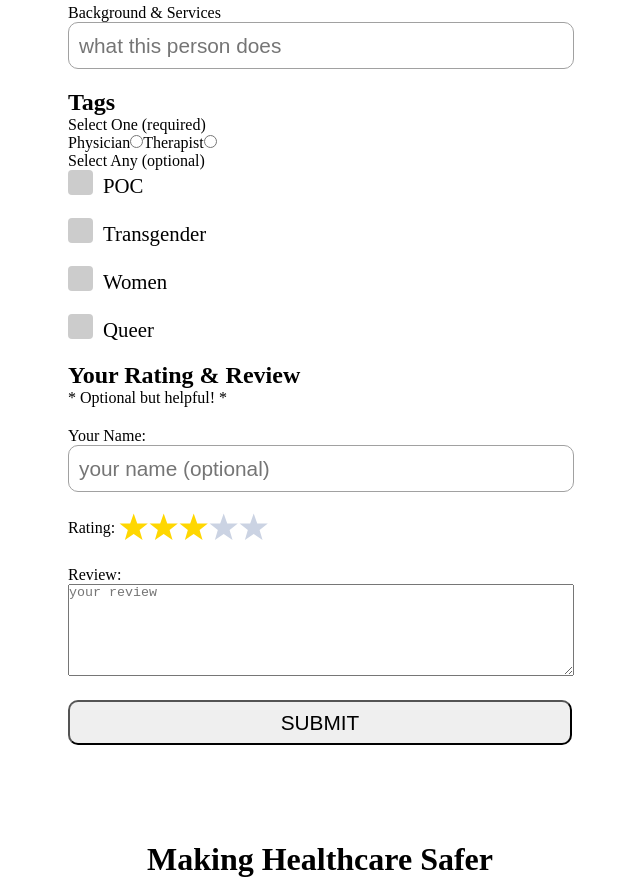
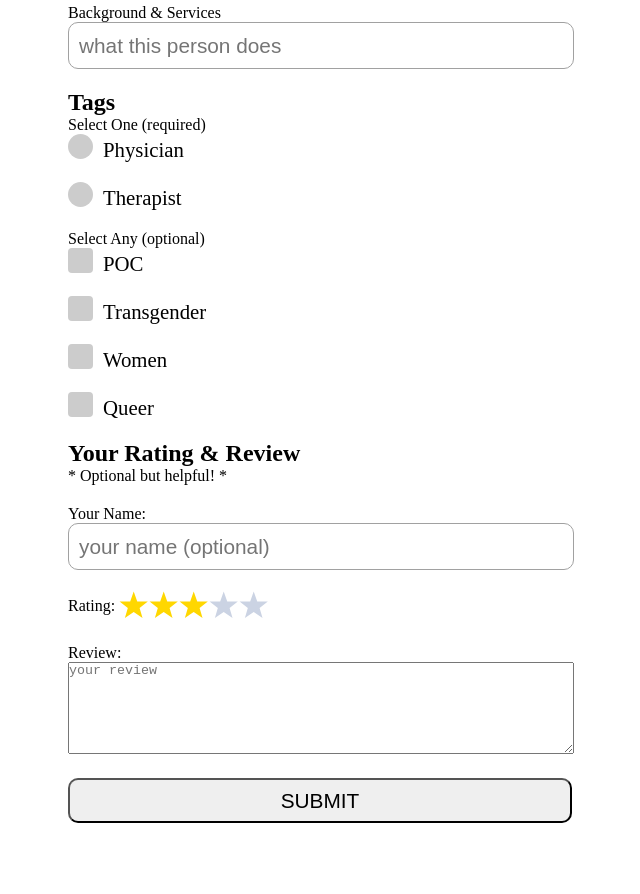
Before and after one commit to AwrenNuit/safer-care-coop, a React (Create React App) app: page / in a window 1280 px wide. Shown: the part 800-1694 px from the top of the page, without its empty margins (320-960 px from the left). Built offline with nearby package versions, Linux system fonts and the light colour scheme; no server answers; the database is empty.

Commit message:
styled radio buttons

```diff
--- a/src/components/App/App.css
+++ b/src/components/App/App.css
@@ -31,7 +31,7 @@ button {
   color: #4f71bb;
 }
 
-.checkbox-container {
+.checkbox-container, .radio-container {
   cursor: pointer;
   display: block;
   font-size: 1.3rem;
@@ -40,7 +40,7 @@ button {
   position: relative;
 }
 
-.checkbox {
+.checkbox, .radio {
   height: 0;
   opacity: 0;
   position: absolute;
@@ -52,15 +52,15 @@ button {
   background-color: #ccc;
 }
 
-.checkbox:checked ~ .checkbox-check {
+.checkbox:checked ~ .checkbox-check, .radio:checked ~ .radio-active {
   background-color: #c929c9;
 }
 
-.checkbox:checked ~ .checkbox-check::after {
+.checkbox:checked ~ .checkbox-check::after, .radio:checked ~ .radio-active::after {
   display: block;
 }
 
-.checkbox-check {
+.checkbox-check, .radio-active {
   height: 25px;
   left: 0;
   position: absolute;
@@ -80,3 +80,23 @@ button {
   transform: rotate(45deg);
   width: 5px;
 }
+
+.radio ~ .radio-active {
+  background-color: #ccc;
+}
+
+.radio-active {
+  border-radius: 50%;
+}
+
+.radio-active::after {
+  background: #fff;
+  border-radius: 50%;
+  content: "";
+  display: none;
+  height: 8px;
+  left: 9px;
+  position: absolute;
+  top: 9px;
+	width: 8px;
+}
```
